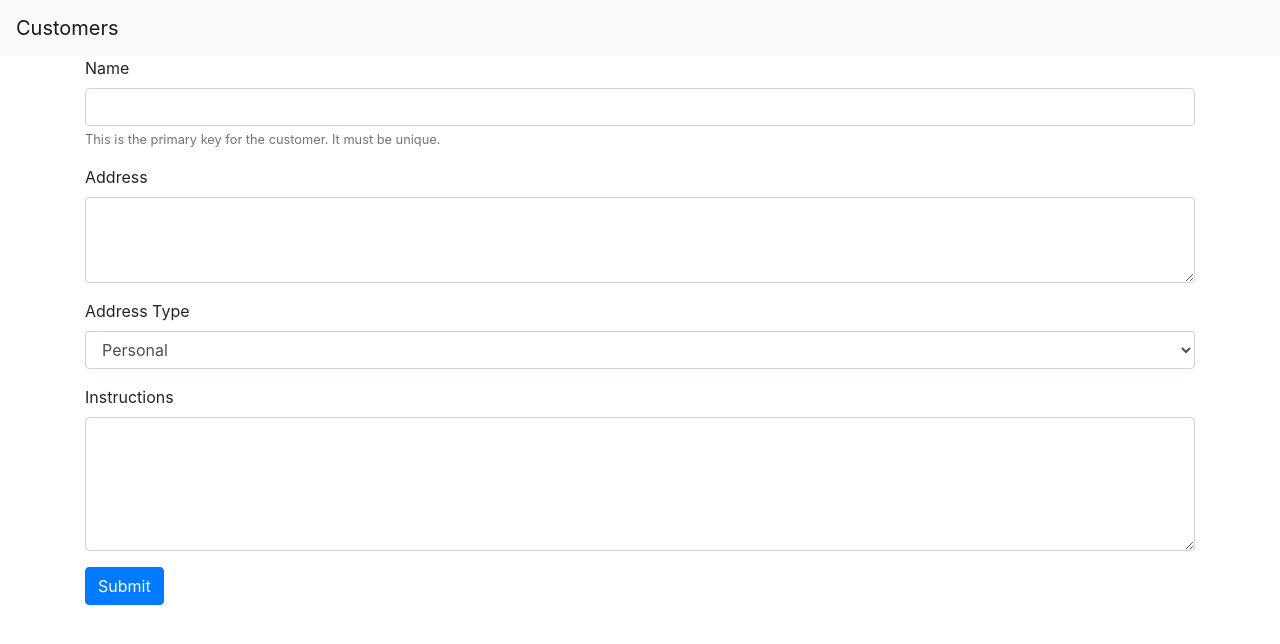
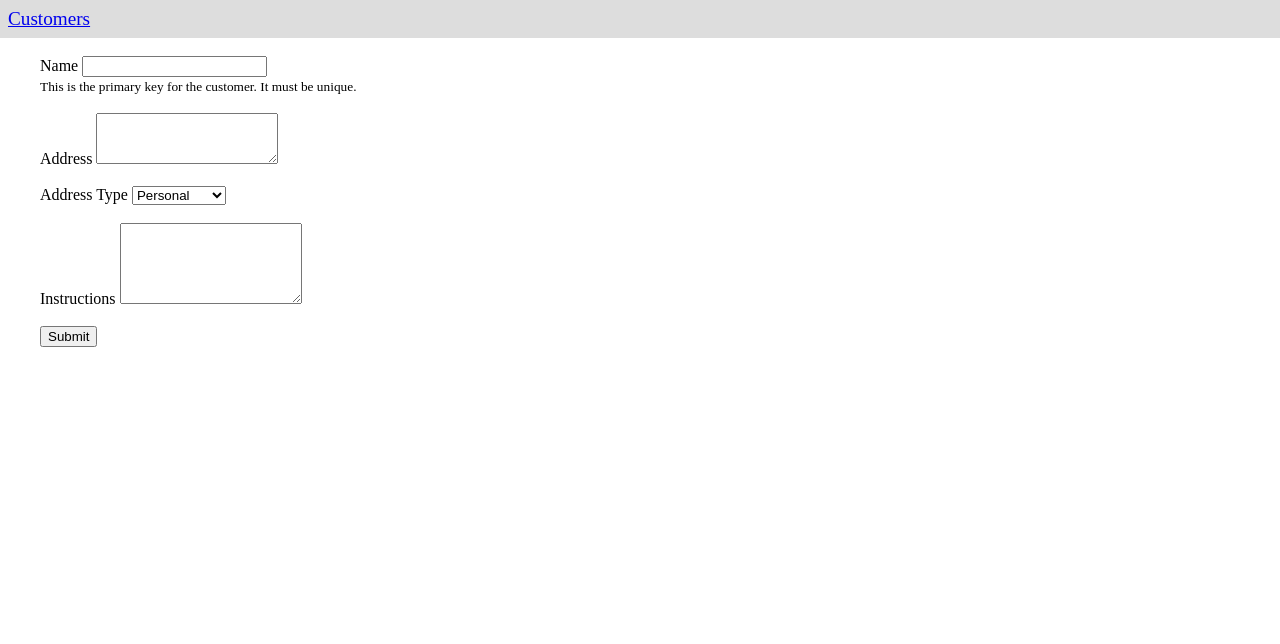
Before and after one commit to philku/gce-uconn-crud, a Flask app: page /create in a window 1280 px wide. Shown: the top 644 px of the page. Run offline with Flask 2, Linux system fonts and the light colour scheme; some libraries are stand-ins or nearby versions.

Commit message:
Simplification

```diff
--- a/main.py
+++ b/main.py
@@ -1,5 +1,5 @@
 # Required Flask Libraries
-from flask import Flask, request, render_template, redirect
+from flask import Flask, request, render_template, redirect, send_from_directory
 
 # Imports the Google Cloud client library
 from google.cloud import datastore
@@ -19,6 +19,12 @@ def index():
 
     # Render index page
     return render_template('index.html', customers=results)
+
+
+# Static directory for css
+@app.route('/static/<path:path>')
+def send_js(path):
+    return send_from_directory('static', path)
 
 
 # CRUD ENDPOINTS
--- /dev/null
+++ b/static/style.css
@@ -0,0 +1,19 @@
+body {
+    margin: 0;
+}
+
+.navbar {
+    background-color: #DDDDDD;
+    margin-bottom: 10px;
+    padding: 8px;
+}
+
+.navbar-brand {
+    font-size: larger;
+}
+
+section {
+    max-width: 1200px;
+    margin: auto;
+    padding: 8px;
+}
--- a/templates/create.html
+++ b/templates/create.html
@@ -4,30 +4,36 @@
     <title>CRUD Example - Create Customer</title>
     <meta charset="utf-8">
     <meta name="viewport" content="width=device-width, initial-scale=1">
-    <link rel="stylesheet" href="//maxcdn.bootstrapcdn.com/bootstrap/4.4.0/css/bootstrap.min.css">
+    <link rel="stylesheet" href="/static/style.css">
 </head>
 <body>
 
+
 {# NavBar #}
-<nav class="navbar navbar-expand-lg navbar-light bg-light">
+<nav class="navbar">
     <a class="navbar-brand" href="/">Customers</a>
 </nav>
 
 {# Create user form #}
-<div class="container">
+<section>
     <form method="post" action="/create">
-        <div class="form-group">
+        <div>
             <label for="Name">Name</label>
             <input type="text" class="form-control" id="Name" name="Name">
+            <br>
             <small class="form-text text-muted">This is the primary key for the customer. It must be unique.</small>
         </div>
 
-        <div class="form-group">
+        <br>
+
+        <div>
             <label for="address">Address</label>
             <textarea class="form-control" id="address" name="address" rows="3"></textarea>
         </div>
 
-        <div class="form-group">
+        <br>
+
+        <div>
             <label for="address_type">Address Type</label>
             <select class="form-control" id="address_type" name="address_type">
                 <option value="personal" selected>Personal</option>
@@ -35,14 +41,19 @@
             </select>
         </div>
 
-        <div class="form-group">
+        <br>
+
+        <div>
             <label for="address">Instructions</label>
             <textarea class="form-control" id="instructions" name="instructions" rows="5"></textarea>
         </div>
 
+        <br>
+
         <button type="submit" class="btn btn-primary">Submit</button>
     </form>
-</div>
+</section>
+
 
 </body>
 </html>
```
Also changed, not shown: templates/customer.html (+9 -13 lines), templates/index.html (+4 -8 lines), templates/update.html (+20 -13 lines).
